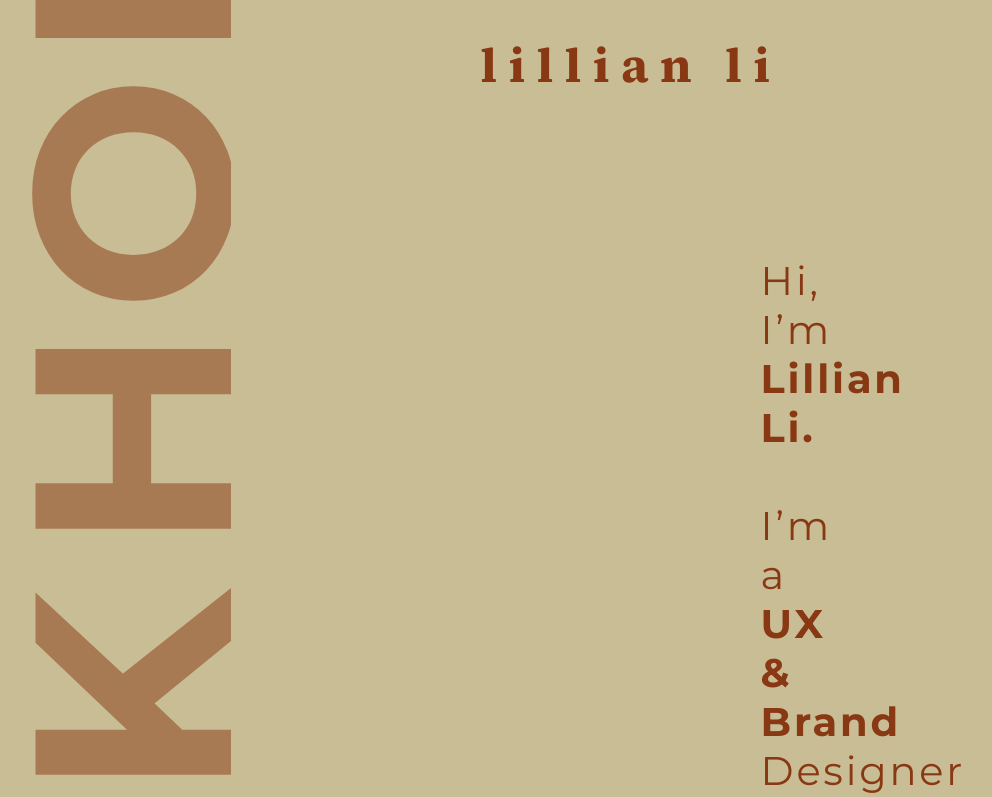
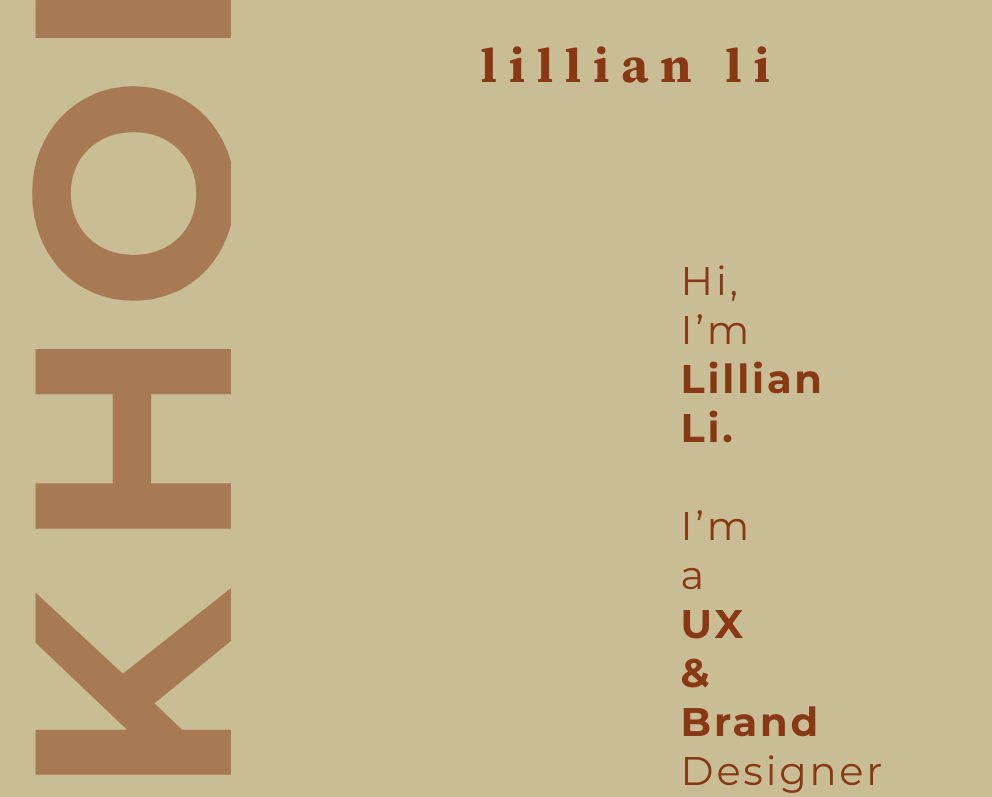
Before and after one commit to lillianlistudio/lillianlistudio.github.io, a plain HTML site: page index.html in a window 1280 px wide. Shown: the top 797 px of the page, without its empty margins (49-1041 px from the left). Drawn offline with Linux system fonts and the light colour scheme.

Commit message:
summary commit 26

```diff
--- a/style.css
+++ b/style.css
@@ -18,8 +18,6 @@ body {
     background-color: #C9BD96;
     min-height: 100vh;
     color: #222;
-    margin-left: 80px;
-    margin-right: 80px;
 }
 
 .main-content {
@@ -107,7 +105,7 @@ header h1 {
 .summary-container {
     position: absolute;
     top: 256px;
-    left: calc(80px + 200px + 80px);
+    left: calc(200px + 80px);
     right: 80px;
     width: auto;
     box-sizing: border-box
```
